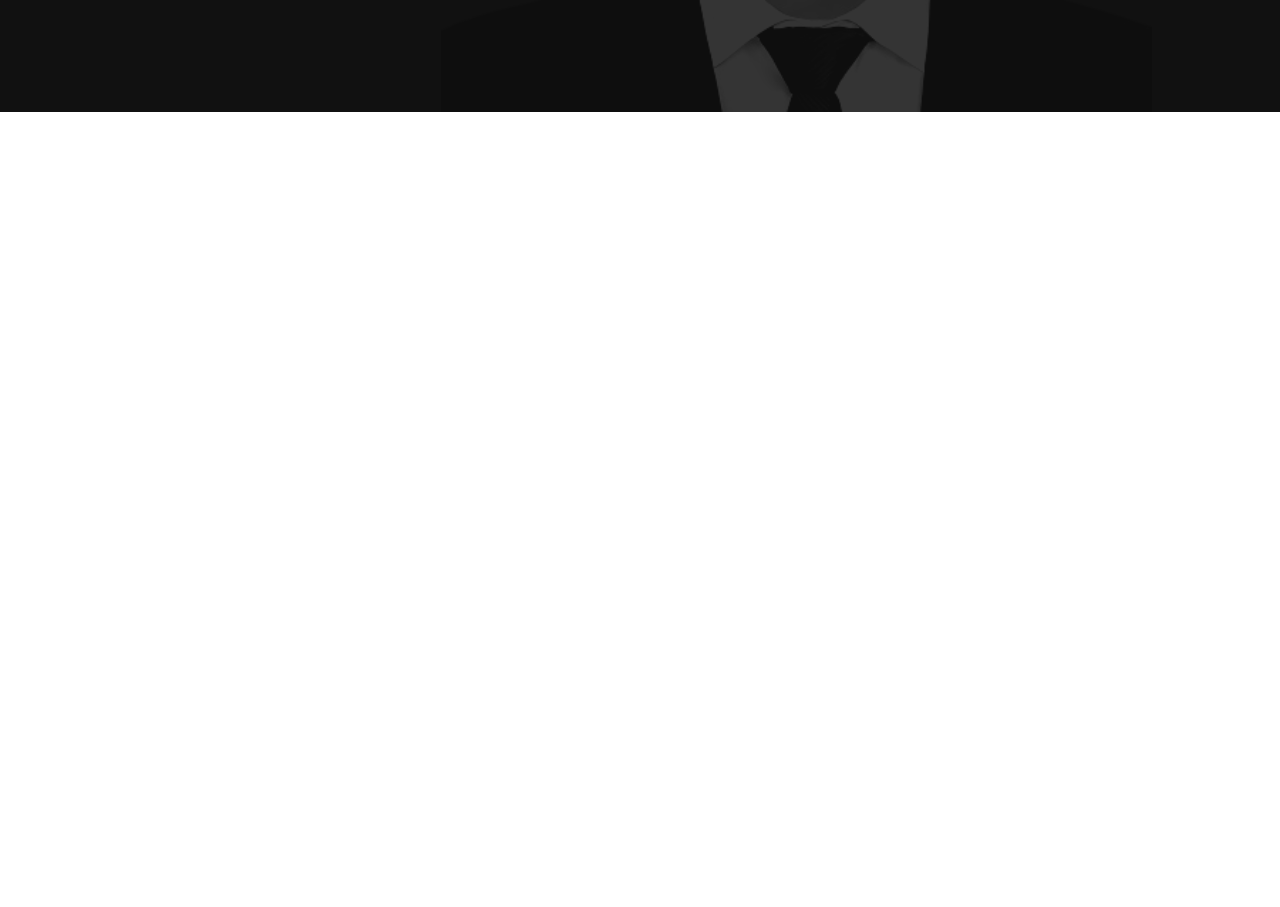
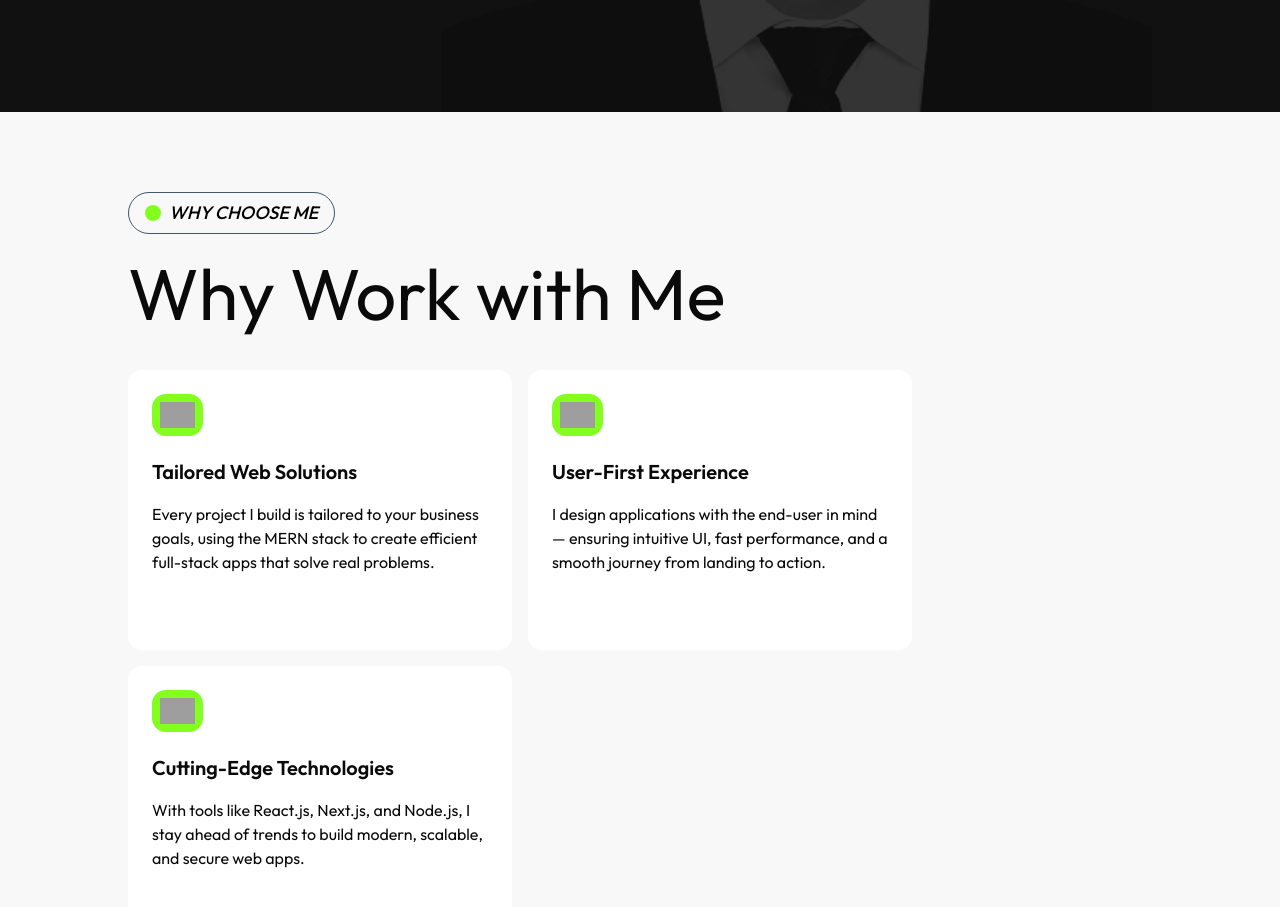
Before and after one commit to razaaliwebdev/razaali-portfolio, a Next.js app: page / in a window 1280 px wide. Shown: the part 1071-1978 px from the top of the page. Before the commit the page ends 1183 px from the top, so only its background shows below. Built offline with nearby package versions, Linux system fonts and the light colour scheme; grey boxes are pictures that could not be loaded.

Commit message:
why choose section is created

```diff
--- a/src/app/globals.css
+++ b/src/app/globals.css
@@ -47,6 +47,7 @@
   --color-brand-primary: #82ff1f;
   --color-brand-light: #B9FF77;
   --color-brand-bg: #111111;
+  --color-brand-gray: #F8F8F8;
 }
 
 :root {
@@ -88,6 +89,8 @@
   --color-primary: #82ff1f;
   --color-primary-light: #B9FF77;
   --color-dark-bg: #111111;
+  --color-gray: #EDEDED;
+
 }
 
 .dark {
@@ -127,6 +130,7 @@
   --color-primary: #82ff1f;
   --color-primary-light: #B9FF77;
   --color-dark-bg: #111111;
+
 }
 
 @layer base {
--- a/src/app/page.tsx
+++ b/src/app/page.tsx
@@ -1,11 +1,13 @@
 import { assets } from "@/Assets/assets";
 import HeroSection from "@/components/sections/HeroSection";
+import WhyWorkWithMe from "@/components/sections/WhyWorkWithMe";
 import Image from "next/image";
 
 export default function Home() {
   return (
     <div className="">
       <HeroSection />
+      <WhyWorkWithMe />
     </div>
   );
 }
--- a/src/components/sections/HeroSection.tsx
+++ b/src/components/sections/HeroSection.tsx
@@ -12,7 +12,7 @@ const HeroSection = () => {
     <div className="bg-brand-bg w-full h-full">
       {/* Top Section */}
       <div className="w-[94%] md:w-[80%] pt-5 md:pt-16 md:h-[70vh] mx-auto flex flex-col items-center justify-center text-center">
-        <Badge text="Available for Work" />
+        <Badge color="white" text="Available for Work" />
 
         <h1 className="text-white uppercase font-extrabold pt-7 md:leading-[170px] text-[42px] sm:text-[64px] md:text-[96px] lg:text-[140px] xl:text-[180px] audio">
           Raza <br />
--- a/src/components/sections/WhyWorkWithMe.tsx
+++ b/src/components/sections/WhyWorkWithMe.tsx
@@ -1,9 +1,36 @@
-import React from 'react'
+import React from "react";
+import Badge from "../shared/Badge";
+import { whyChooseMe } from "@/Assets/assets";
+import Image from "next/image";
 
 const WhyWorkWithMe = () => {
   return (
-    <div>WhyWorkWithMe</div>
-  )
-}
+    <div className="w-full bg-brand-gray">
+      <div className="w-[94%] md:w-[80%] mx-auto flex flex-col py-20">
+        <div className="flex flex-col items-start">
+          <Badge color="black" text="Why Choose me" />
+          <h2 className="md:text-7xl text-4xl my-6">Why Work with Me</h2>
+        </div>
+        <div className="flex items-center my-4 gap-4 flex-wrap">
+          {whyChooseMe.map((item, index) => {
+            return (
+              <div
+                key={index}
+                className="bg-white hover:shadow-xl shadow-gray-500 max-w-96 transition-all ease-in-out h-70 p-6 rounded-xl"
+              >
+                <div className="p-2 bg-brand-primary inline-block rounded-xl">
+                  {" "}
+                  <Image src={item.image} alt="" width={35} height={35} />
+                </div>
+                <h3 className="text-xl font-semibold my-4">{item.title}</h3>
+                <p>{item.description}</p>
+              </div>
+            );
+          })}
+        </div>
+      </div>
+    </div>
+  );
+};
 
-export default WhyWorkWithMe
+export default WhyWorkWithMe;
--- a/src/components/shared/Badge.tsx
+++ b/src/components/shared/Badge.tsx
@@ -1,13 +1,17 @@
 import React from "react";
 
-const Badge = ({ text }: { text: string }) => {
+const Badge = ({ text, color }: { text: string; color: string }) => {
   return (
-    <div className="flex items-center gap-2 border-[1px] border-gray-400 px-4 py-1.5 rounded-full uppercase ">
-      <div className="dot h-4 w-4 rounded-full bg-brand-primary"></div>
-      <span className="text-white font-medium">
+    <span
+      className={`border-[1px] uppercase flex items-center gap-2   border-slate-600 px-4 py-1.5 rounded-full`}
+    >
+      <div className="dot w-4 h-4 rounded-full bg-brand-primary"></div>
+      <div
+        className={`flex items-center font-medium text-lg gap-2 text-${color}`}
+      >
         <em>{text}</em>
-      </span>
-    </div>
+      </div>
+    </span>
   );
 };
 
```
